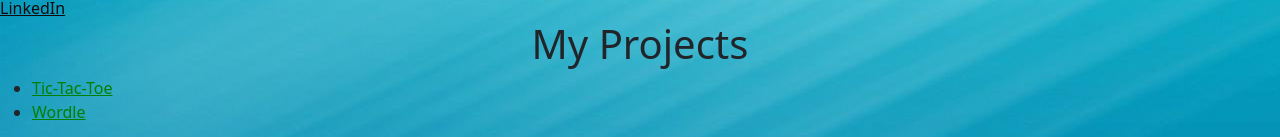
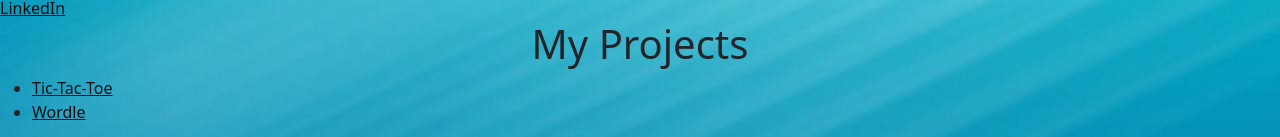
Before and after one commit to Akhil556/Akhil556.github.io, a plain HTML site: page index.html in a window 1280 px wide. Shown: the part 929-1066 px from the top of the page. Drawn offline with nearby package versions, Linux system fonts and the light colour scheme.

Commit message:
Update style.css

```diff
--- a/style.css
+++ b/style.css
@@ -22,5 +22,5 @@ h2 {
 }
 
 a:link {
-  color: green;
+  color: rgb(11, 16, 19);
 }
```
